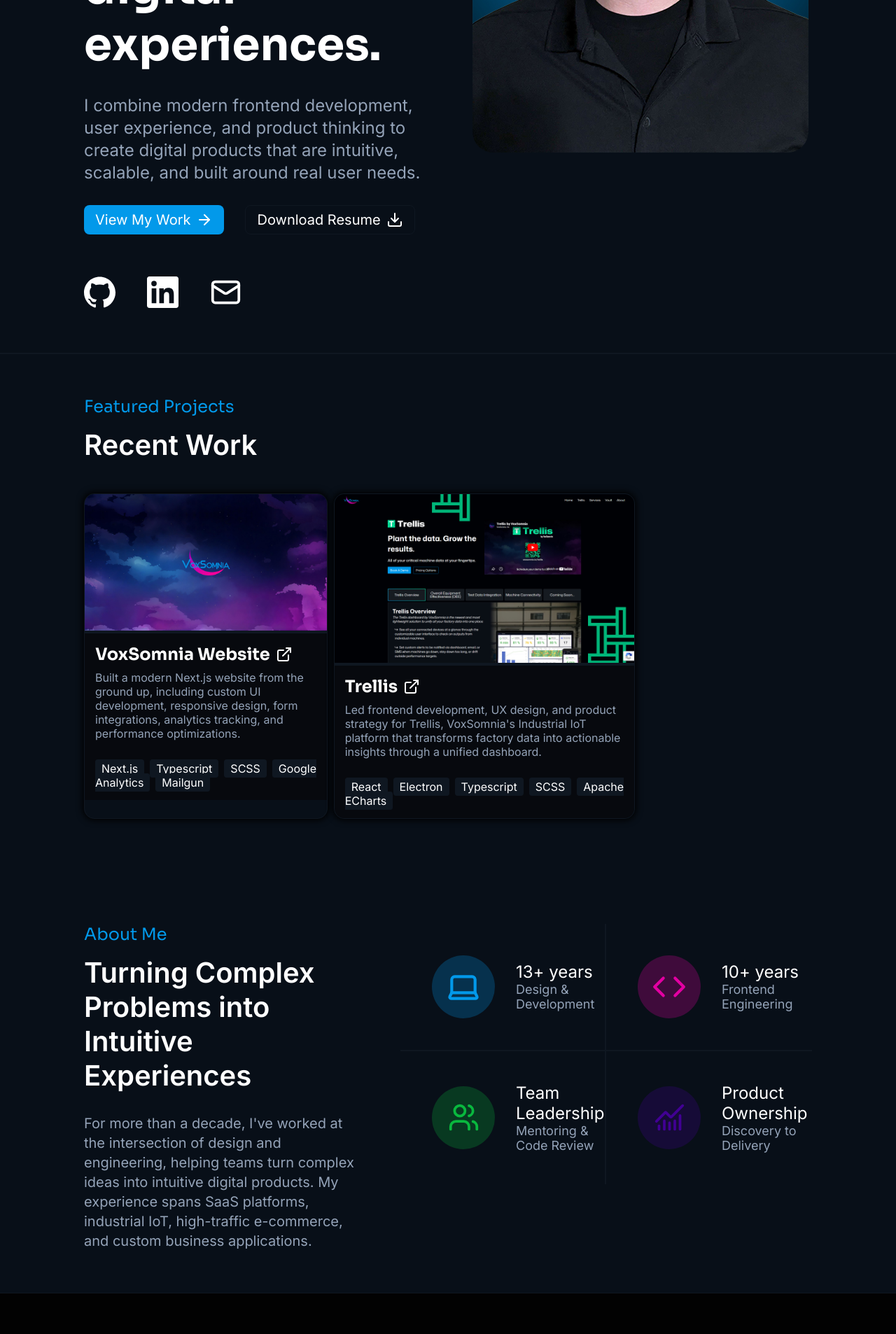
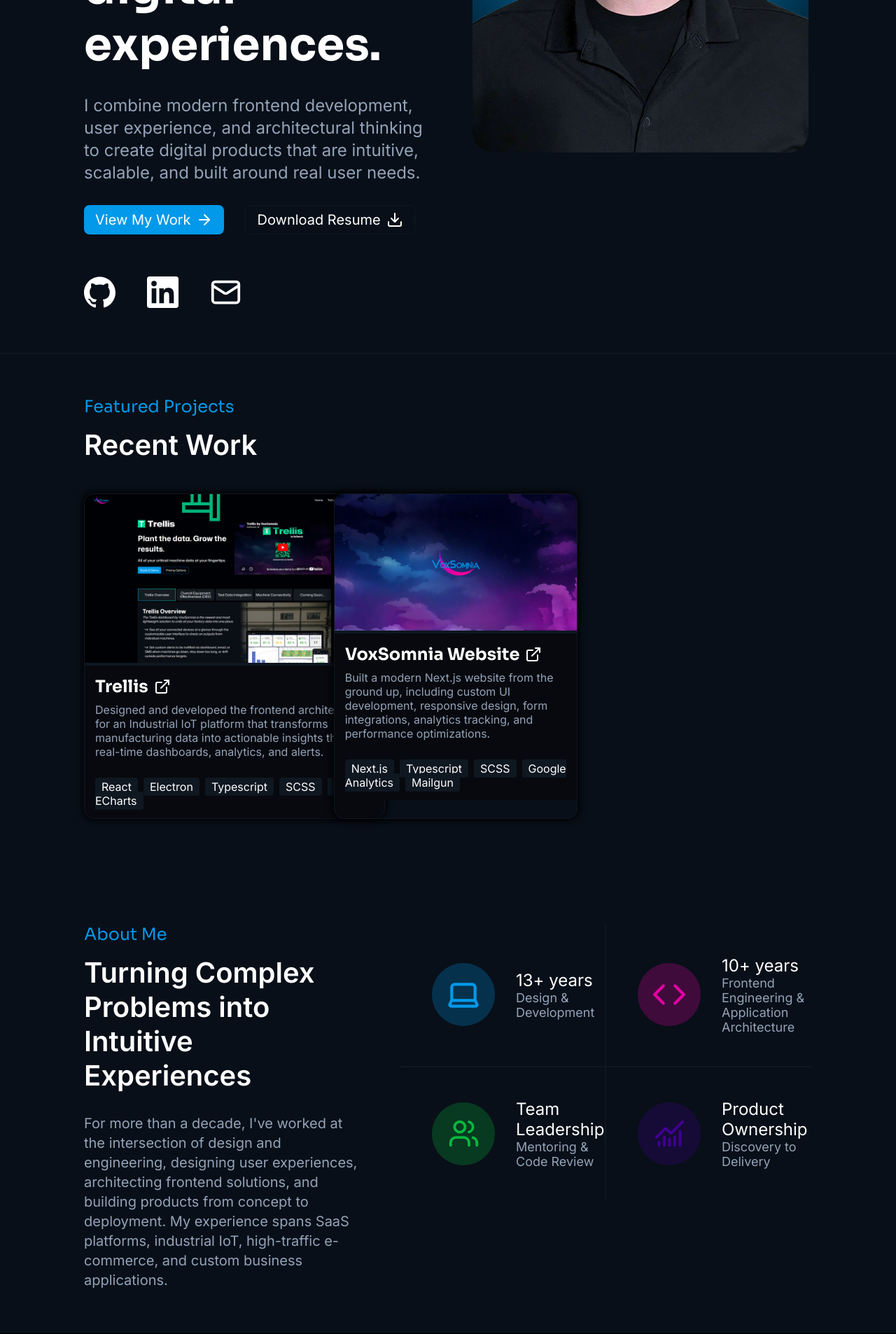
Before and after one commit to itsGregT/portfolio, a Next.js app: page / in a window 1280 px wide. Shown: the part 600-2506 px from the top of the page at 70% size. Built offline with nearby package versions, Linux system fonts and the light colour scheme.

Commit message:
* content updates and project ordering

```diff
--- a/components/About.tsx
+++ b/components/About.tsx
@@ -6,7 +6,7 @@
             <div className="about__left">
                 <h2 className="section__subtitle">About Me</h2>
                 <p className="section__title">Turning Complex Problems into Intuitive Experiences</p>
-                <p className="section__desc">For more than a decade, I've worked at the intersection of design and engineering, helping teams turn complex ideas into intuitive digital products. My experience spans SaaS platforms, industrial IoT, high-traffic e-commerce, and custom business applications.</p>
+                <p className="section__desc">For more than a decade, I've worked at the intersection of design and engineering, designing user experiences, architecting frontend solutions, and building products from concept to deployment. My experience spans SaaS platforms, industrial IoT, high-traffic e-commerce, and custom business applications.</p>
             </div>
             <div className="about__right">
                 <div className="about-grid">
@@ -21,7 +21,7 @@
                         <span className="about-grid__icon"><Code className="about-grid__icon-svg" stroke="white" width="50" height="50" /></span>
                         <p className="about-grid__title">
                             <span className="about-grid__title--lg">10+ years</span>
-                            <span className="about-grid__title--sm">Frontend Engineering</span>
+                            <span className="about-grid__title--sm">Frontend Engineering & Application Architecture</span>
                         </p>
                     </div>
                     <div className="about-grid__item">
--- a/components/Hero.tsx
+++ b/components/Hero.tsx
@@ -10,7 +10,7 @@
                 <div className="hero__left">
                     <h2 className="hero__subtitle">Frontend Engineer <Dot /> UX Designer <Dot /> Product-minded Developer</h2>
                     <h1 className="hero__title">Transforming complex systems into intuitive digital experiences.</h1>
-                    <p className="hero__description">I combine modern frontend development, user experience, and product thinking to create digital products that are intuitive, scalable, and built around real user needs.</p>
+                    <p className="hero__description">I combine modern frontend development, user experience, and architectural thinking to create digital products that are intuitive, scalable, and built around real user needs.</p>
                     <div className="hero__actions">
                         <a className="button button--primary" href="#projects">View My Work <ArrowRight /></a>
                         <a className="button button--secondary" href="/img/Greg_Thomas_Resume.pdf" download>Download Resume <Download /></a>
--- a/components/Projects.tsx
+++ b/components/Projects.tsx
@@ -2,19 +2,19 @@
 import Image from "next/image";
 
 const projects = [
+    {
+        title: "Trellis",
+        desc: "Designed and developed the frontend architecture for an Industrial IoT platform that transforms manufacturing data into actionable insights through real-time dashboards, analytics, and alerts.",
+        tags: ["React", "Electron", "Typescript", "SCSS", "Apache ECharts"],
+        img: "/img/trellis.jpg",
+        link: "https://voxsomnia.io/trellis"
+    },
     {
         title: "VoxSomnia Website",
         desc: "Built a modern Next.js website from the ground up, including custom UI development, responsive design, form integrations, analytics tracking, and performance optimizations.",
         tags: ["Next.js", "Typescript", "SCSS", "Google Analytics", "Mailgun"],
         img: "/img/voxsomnia.jpg",
         link: "https://voxsomnia.io/"
-    },
-    {
-        title: "Trellis",
-        desc: "Led frontend development, UX design, and product strategy for Trellis, VoxSomnia's Industrial IoT platform that transforms factory data into actionable insights through a unified dashboard.",
-        tags: ["React", "Electron", "Typescript", "SCSS", "Apache ECharts"],
-        img: "/img/trellis.jpg",
-        link: "https://voxsomnia.io/trellis"
     }
 ]
 
```
